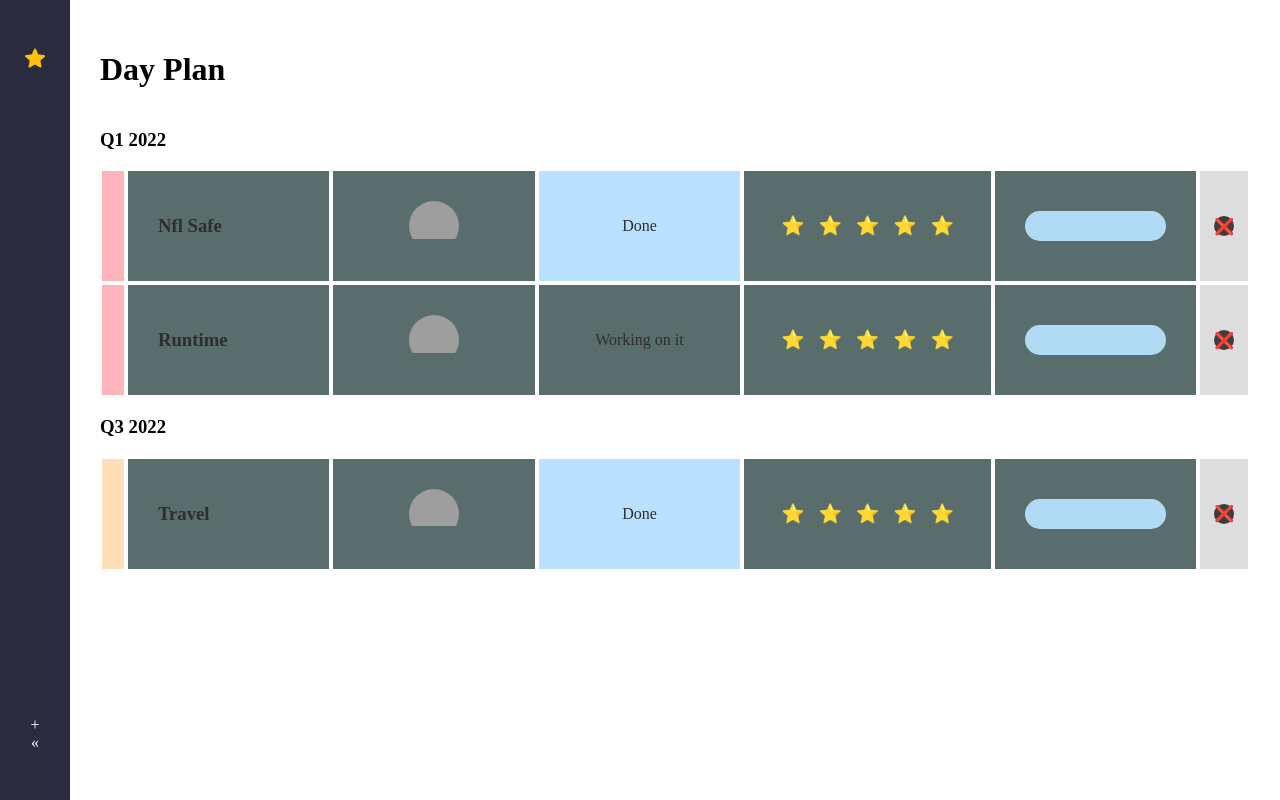
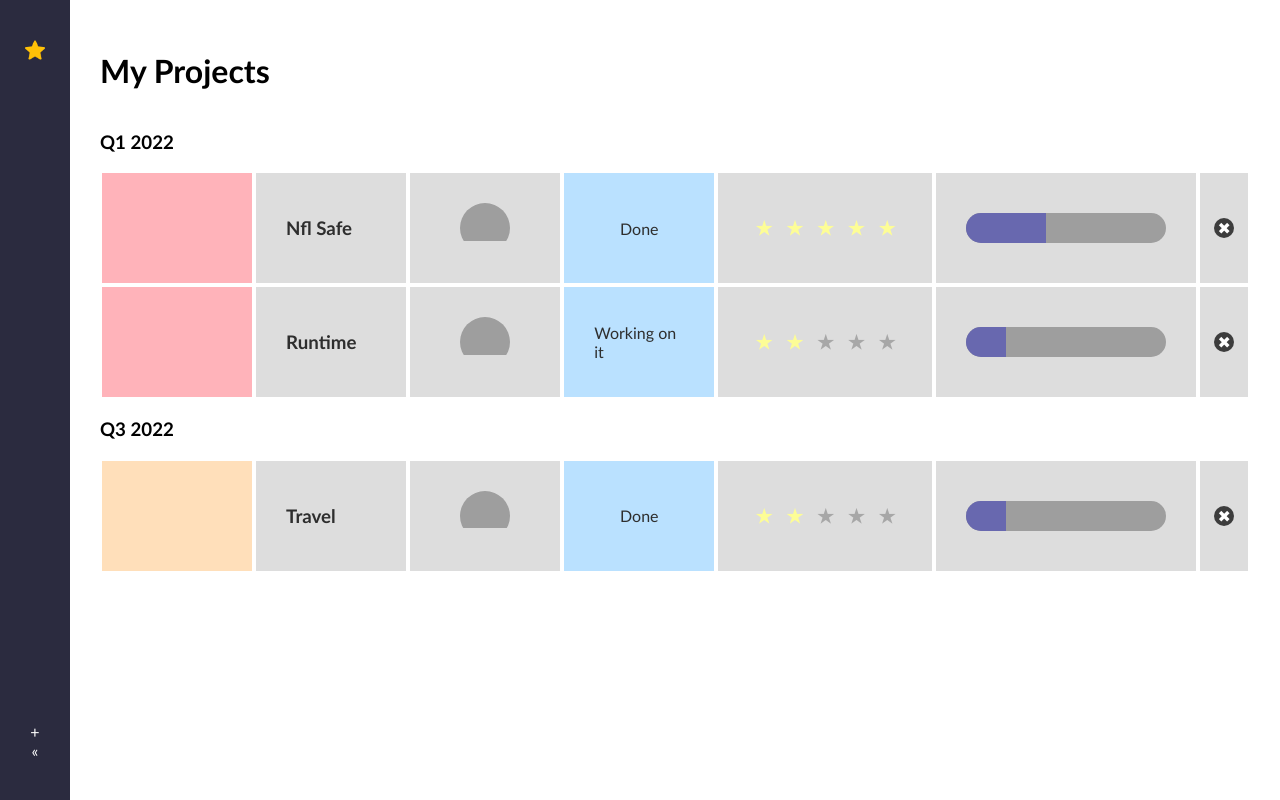
Before and after one commit to Papamamadou/Day_Plan, a React (Vite) app: page / in a window 1280 px wide. Built offline with nearby package versions, Linux system fonts and the light colour scheme; grey boxes are pictures that could not be loaded.

Commit message:
Progress bar added and progress display

```diff
--- a/src/Components/DeleteBolck.jsx
+++ b/src/Components/DeleteBolck.jsx
@@ -1,13 +1,13 @@
-const DeleteBlock = () => {
+const DeleteBlock = ({ documentId }) => {
 
-  const deleteTicket = () =>{
-    console.log('deleted')
+  const deleteTicket = () => {
+    console.log('Deleted')
   }
+  return (
+    <div className="delete-block">
+      <div className="delete-icon" onClick={deleteTicket}>✖</div>
+      </div>
+  )
+}
 
-    return (
-      <div className="delete-block">
-        <div className="delete-icon" onClick={deleteTicket}>❌</div>
-      </div>
-    )
-  }
-  export default DeleteBlock
+export default DeleteBlock
--- a/src/Components/PriorityDisplay.jsx
+++ b/src/Components/PriorityDisplay.jsx
@@ -1,13 +1,16 @@
-export default function PriorityDisplay({priority}) {
+const PriorityDisplay = ({ priority }) => {
+
   return (
     <div className="priority-display">
       <div className="star-container">
-          <h3 style={{color:priority  >=1 ? 'rgb(253,253,150)' : ''}}>⭐️</h3>
-          <h3 style={{color:priority  >=2 ? 'rgb(253,253,150)' : ''}}>⭐️</h3>
-          <h3 style={{color:priority  >=3 ? 'rgb(253,253,150)' : ''}}>⭐️</h3>
-          <h3 style={{color:priority  >=4 ? 'rgb(253,253,150)' : ''}}>⭐️</h3>
-          <h3 style={{color:priority  >=5 ? 'rgb(253,253,150)' : ''}}>⭐️</h3>
+        <h3 style={{color: priority >=1 ? 'rgb(253, 253, 150)' : ''}}>★</h3>
+        <h3 style={{color: priority >=2 ? 'rgb(253, 253, 150)' : ''}}>★</h3>
+        <h3 style={{color: priority >=3 ? 'rgb(253, 253, 150)' : ''}}>★</h3>
+        <h3 style={{color: priority >=4 ? 'rgb(253, 253, 150)' : ''}}>★</h3>
+        <h3 style={{color: priority >=5 ? 'rgb(253, 253, 150)' : ''}}>★</h3>
       </div>
     </div>
   )
 }
+
+export default PriorityDisplay
--- a/src/Components/ProgressDisplay.jsx
+++ b/src/Components/ProgressDisplay.jsx
@@ -1,11 +1,14 @@
-export default function ProgressDisplay(progress) {
-    return (
-      <div className="progressDisplay">
-        <div className="progress-bar">
-          <div style={{width: progress + '%'}} className="progress-indicator">
+const ProgressDisplay = ({ progress }) => {
+  return (
+    <div className="progress-display">
+      <div className="progress-bar">
+        <div
+          style={{ width: progress + '%' }}
+          className="progress-indicator"
+        ></div>
+      </div>
+    </div>
+  )
+}
 
-          </div>
-        </div>
-      </div>
-    )
-  }
+export default ProgressDisplay
--- a/src/Components/StatusDisplay.jsx
+++ b/src/Components/StatusDisplay.jsx
@@ -1,30 +1,32 @@
-export default function StatusDisplay({status}) {
+const StatusDisplay = ({ status }) => {
 
-    const getColor = (status ) =>{
+
+  const getColor = (status) => {
     let color
-        switch (status ) {
+    switch (status) {
       case 'done':
-            color = 'rgb(186,255,201)'
-            break;
-
-          case 'Working on it':
-            color ='rbg(255,223,186)'
-            break;
-
-          case 'Stuck' :
-            color = 'rgb (255,179,186)'
-            break;
-
-          default :
-            color = 'rgb(186,225,255 )'
+        color = 'rgb(123,215,201)'
+        break
+      case 'working on it':
+        color = 'rgb(255,223,186)'
+        break
+      case 'stuck':
+        color = 'rgb(255,179,186)'
+        break
+      default:
+        color = 'rgb(186,225,255)'
     }
     return color
   }
 
-
   return (
-      <div  className="status-display" style={{ backgroundColor: getColor(status)}}>
+    <div
+      className="status-display"
+      style={{ backgroundColor: getColor(status) }}
+    >
       {status}
     </div>
   )
 }
+
+export default StatusDisplay
--- a/src/Pages/Dashboard.jsx
+++ b/src/Pages/Dashboard.jsx
@@ -1,10 +1,10 @@
 import TicketCard from '../Components/TicketCard'
-export default function Dashboard() {
+const Dashboard = () => {
 
   const tickets = [
     {
       category : 'Q1 2022' ,
-      color : 'red' ,
+      color : 'blue' ,
       title : 'Nfl Safe',
       owner : 'Mamadou',
       avatar :'../images/avatar.png',
@@ -40,37 +40,40 @@ export default function Dashboard() {
     }
   ]
 
-    const color = [
+  const colors = [
     'rgb(255,179,186)',
     'rgb(255,223,186)',
     'rgb(255,255,186)',
     'rgb(186,255,201)',
-      'rgb(186,255,255)'
+    'rgb(186,225,255)',
   ]
 
   const uniqueCategories = [
-      ...new Set (tickets?.map(({category}) => category))
+    ...new Set(tickets?.map(({ category }) => category)),
   ]
-      console.log(uniqueCategories)
+
   return (
     <div className="dashboard">
-        <h1>Day Plan</h1>
-        <div className="ticket-container ">
-          {tickets && uniqueCategories?.map((uniqueCategories , categoryIndex)=>(
+      <h1>My Projects</h1>
+      <div className="ticket-container">
+        {tickets &&
+          uniqueCategories?.map((uniqueCategory, categoryIndex) => (
             <div key={categoryIndex}>
-              <h3>{uniqueCategories}</h3>
-              {tickets.filter(ticket => ticket.category === uniqueCategories)
-                .map((filteredTicket, _Index) => (
+              <h3>{uniqueCategory}</h3>
+              {tickets
+                .filter((ticket) => ticket.category === uniqueCategory)
+                .map((filteredTicket, _index) => (
                   <TicketCard
-                    id={_Index}
-                    color={color[categoryIndex] || color[0]}
+                    id={_index}
+                    color={colors[categoryIndex] || colors[0]}
                     ticket={filteredTicket}
                   />
-                ))
-              }
+                ))}
             </div>
           ))}
       </div>
     </div>
   )
 }
+
+export default Dashboard
--- a/src/Pages/TicketPage.jsx
+++ b/src/Pages/TicketPage.jsx
@@ -3,8 +3,7 @@ const TicketPage =() => {
   const editMode = false
     return (
       <div className="ticket">
-        <h1>{editMode ? 'Update your Ticket' : 'Create your Ticket' }</h1>
-        jfendgdknbodbockdjbk
+        <h1>{editMode ? 'Update Your Ticket' : 'Create a Ticket'}</h1>
       </div>
     )
   }
--- a/src/index.css
+++ b/src/index.css
@@ -1,22 +1,24 @@
-html, body{
+html, body {
   margin: 0;
   padding: 0;
-    font-family: 'Trebuchet Ms' Arial,  sans-serif;
+  font-family: 'Trebuchet MS', Arial, sans-serif;
 }
 
-.app{
+.app {
   display: flex;
 }
 
-#link{
+#link {
 text-decoration: none;
 color: rgb(46, 46, 46);
 }
-/*----------Nav----------------*/
-nav{
+
+/* ----- Nav ------ */
+
+nav {
   height: 100vh;
   background-color: rgb(43, 43, 63);
-    color: white;
+  color: rgb(255,255,255);
   text-align: center;
   display: flex;
   flex-direction: column;
@@ -24,52 +26,44 @@ nav{
 }
 
 nav .logo-container,
-nav .controls-container{
-    padding: 48px 25px;
+nav .controls-container {
+  padding: 40px 25px;
   display: flex;
   flex-direction: column;
-
 }
 
-nav .logo-container img{
-     width: 20px ;
+nav .logo-container img {
+  width: 20px;
 }
 
-nav .icon{
-    color: white;
+nav .icon {
+  color: rgb(255,255,255);
 }
 
+/* ----- Dashboard ------ */
 
-
-/*----------Dashbard----------------*/
-
-.dashboard{
+.dashboard {
   padding: 30px;
   width: 100%;
-
 }
 
-.dashboard .ticket-container{
-    height: 80vh;
+.dashboard .ticket-container {
+  height:80vh;
   overflow: scroll;
 }
+/* ----- TicketCard ------ */
+.ticket-card {
+  display: flex;
+  width: 100%
+}
 
-
-/*---------- Ticket Cards     ----------------*/
-
-.ticket-card{
+.ticket-card #link {
   display: flex;
   width: 100%;
 }
 
-.ticket-card #link{
-    display: flex;
-    width: 100%;
-
-}
-
-.ticket-card #link > *{
-    background-color: rgb(89, 109, 108);
+.ticket-card #link > * {
+  background-color: rgb(221, 221, 221);
   margin: 2px;
   padding: 30px;
   width: 100%;
@@ -77,60 +71,52 @@ nav .icon{
   align-items: center;
 }
 
-.ticket-card .ticket-color{
-    width: 15px !important;
+
+.ticket-card .ticket-color {
+  width: 15px;
   margin: 2px;
-    padding: 10px !important;
 }
 
-.ticket-card .avatar-container{
+.ticket-card .avatar-container {
   display: flex;
   justify-content: center;
   width: 80px;
 }
-.ticket-card .img-container{
+
+.ticket-card .img-container {
   height: 50px;
   width: 50px;
   border-radius: 25px;
   overflow: hidden;
 }
 
-.ticket-card .img-container img{
+.ticket-card .img-container img {
   width: 100%;
+}
 
-}
-.ticket-card .status-display{
+.ticket-card .status-display {
   display: flex;
   justify-content: center;
 }
 
-.ticket-card .priority-display{
+.ticket-card .priority-display {
   display: flex;
   justify-content: center;
 }
 
-.ticket-card .priority-display .star-container{
+
+.ticket-card .priority-display .star-container {
   display: flex;
 }
 
-.ticket-card .priority-display .star-container h3{
+.ticket-card .priority-display .star-container h3 {
   margin: 7px;
-    padding: 0px;
+  padding: 0;
+  color: rgb(167, 167, 167);
+}
 
-}
-.ticket-card .progress-display{
+.ticket-card .progress-display {
   min-width: 200px;
-}
-.ticket-card .progress-bar{
-     width: 100%;
-     height: 30px;
-     background-color: rgb(177,219,244);
-     border-radius: 15px;
-     overflow: hidden;
-}
-.ticket-card .progress-display .progress-indicator{
-    background-color: rgb(184,184,175);
-    height: 100%;
 }
 
 .ticket-card .delete-block {
@@ -138,51 +124,31 @@ nav .icon{
   width: 50px;
   margin: 2px;
   display: flex;
-    justify-content: center;
+  justify-content:center;
   align-items: center;
 }
 
-.ticket-card .delete-block .delete-icon{
+.ticket-card .delete-block .delete-icon {
   width: 20px;
   height: 20px;
   border-radius: 10px;
-    background-color: rgb( 61, 61, 61);
+  background-color: rgb(61, 61, 61);
   display: flex;
   justify-content: center;
   align-items: center;
-    color: rgb(255, 255, 255);
+  color: rgb(255,255,255);
+}
+
+.ticket-card .progress-bar {
+  width: 100%;
+  height: 30px;
+  background-color: rgb(158, 158, 158);
+  border-radius: 15px;
+  overflow: hidden;
 }
 
 
-
-
-
-
-
-
-
-
-
-
-
-
-
-
-
-
-
-
-
-
-
-
-
-
-/*----------      ----------------*/
-/*----------      ----------------*/
-/*----------      ----------------*/
-/*----------      ----------------*/
-/*----------      ----------------*/
-/*----------      ----------------*/
-/*----------      ----------------*/
-/*----------      ----------------*/
+.ticket-card  .progress-bar .progress-indicator {
+  background-color: rgb(104, 104, 175);
+  height: 100%;
+}
```
Lines whose indentation alone changed are shown as unchanged.
